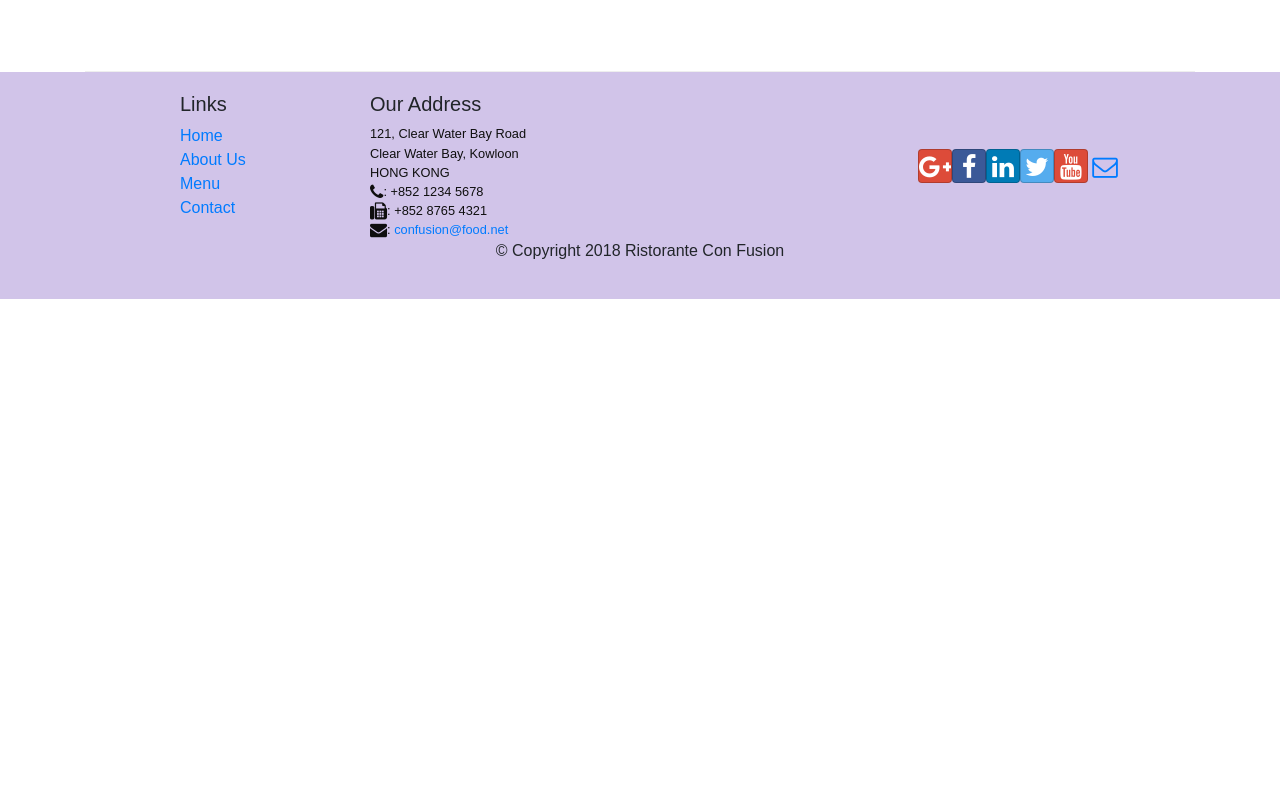
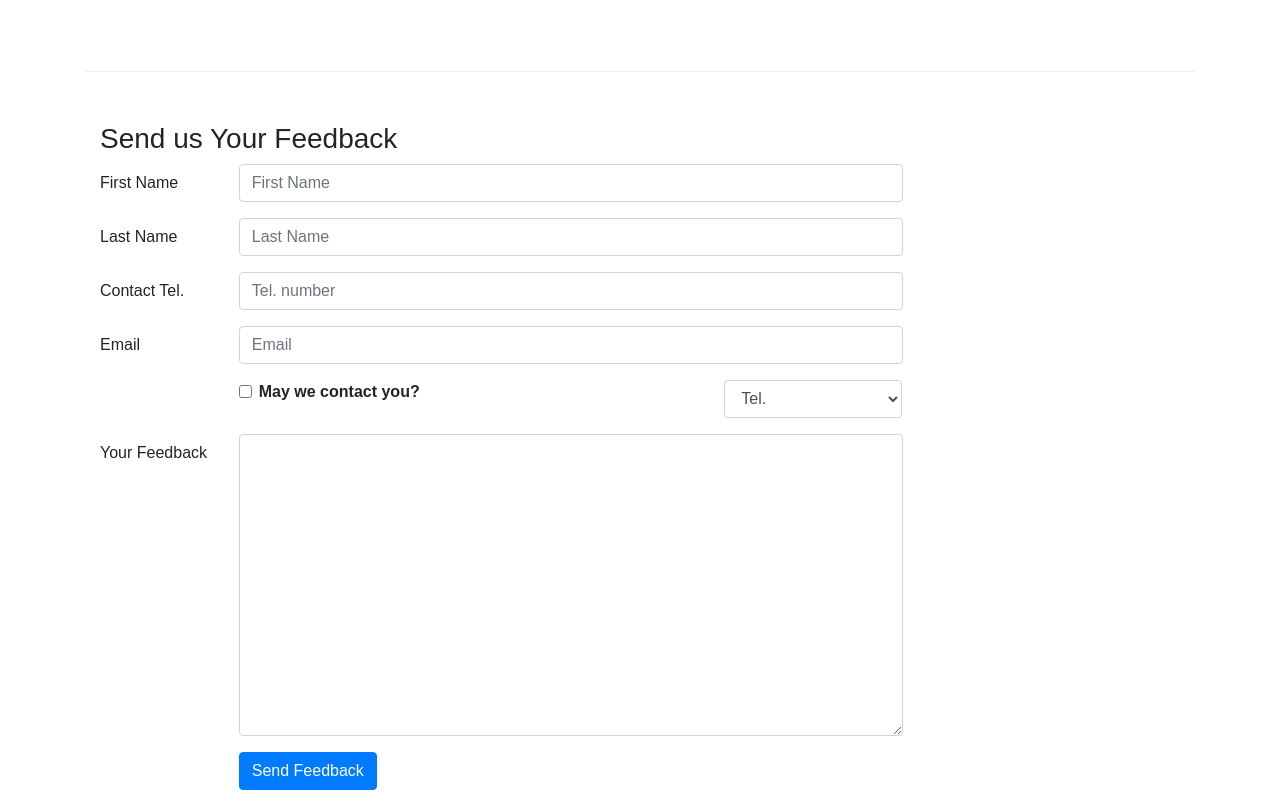
Before and after one commit to suzanpaudel/conFusion-React, a React (Create React App) app: page /contactus in a window 1280 px wide. Shown: the part 800-1600 px from the top of the page. Before the commit the page ends 1099 px from the top, so only its background shows below. Built offline with nearby package versions, Linux system fonts and the light colour scheme.

Commit message:
Controlled Forms

```diff
--- a/package.json
+++ b/package.json
@@ -9,9 +9,11 @@
     "react": "^16.13.1",
     "react-dom": "^16.13.1",
     "react-popper": "^0.9.2",
+    "react-redux": "^5.0.7",
     "react-router-dom": "^4.2.2",
     "react-scripts": "1.1.5",
-    "reactstrap": "^5.0.0"
+    "reactstrap": "^5.0.0",
+    "redux": "^3.7.2"
   },
   "scripts": {
     "start": "react-scripts start",
--- a/src/components/ContactComponent.js
+++ b/src/components/ContactComponent.js
@@ -1,7 +1,47 @@
-import React from 'react';
-import { Breadcrumb, BreadcrumbItem } from 'reactstrap';
+import React, { Component } from 'react';
+import {
+  Breadcrumb,
+  BreadcrumbItem,
+  Button,
+  Form,
+  FormGroup,
+  Label,
+  Input,
+  Col,
+} from 'reactstrap';
 import { Link } from 'react-router-dom';
-function Contact(props) {
+class Contact extends Component {
+  constructor(props) {
+    super(props);
+    this.state = {
+      firstname: '',
+      lastname: '',
+      telnum: '',
+      email: '',
+      agree: false,
+      contactType: 'Tel.',
+      message: '',
+    };
+    this.handleInputChange = this.handleInputChange.bind(this);
+    this.handleSubmit = this.handleSubmit.bind(this);
+  }
+
+  handleInputChange(event) {
+    const target = event.target;
+    const value = target.type === 'checkbox' ? target.checked : target.value;
+    const name = target.name;
+
+    this.setState({
+      [name]: value,
+    });
+  }
+
+  handleSubmit(event) {
+    console.log('Current State is: ' + JSON.stringify(this.state));
+    alert('Current State is: ' + JSON.stringify(this.state));
+    event.preventDefault();
+  }
+  render() {
     return (
       <div className='container'>
         <div className='row'>
@@ -62,8 +102,126 @@
             </div>
           </div>
         </div>
+        <div className='row row-content'>
+          <div className='col-12'>
+            <h3>Send us Your Feedback</h3>
+          </div>
+          <div className='col-12 col-md-9'>
+            <Form onSubmit={this.handleSubmit}>
+              <FormGroup row>
+                <Label htmlFor='firstname' md={2}>
+                  First Name
+                </Label>
+                <Col md={10}>
+                  <Input
+                    type='text'
+                    id='firstname'
+                    name='firstname'
+                    placeholder='First Name'
+                    value={this.state.firstname}
+                    onChange={this.handleInputChange}
+                  />
+                </Col>
+              </FormGroup>
+              <FormGroup row>
+                <Label htmlFor='lastname' md={2}>
+                  Last Name
+                </Label>
+                <Col md={10}>
+                  <Input
+                    type='text'
+                    id='lastname'
+                    name='lastname'
+                    placeholder='Last Name'
+                    value={this.state.lastname}
+                    onChange={this.handleInputChange}
+                  />
+                </Col>
+              </FormGroup>
+              <FormGroup row>
+                <Label htmlFor='telnum' md={2}>
+                  Contact Tel.
+                </Label>
+                <Col md={10}>
+                  <Input
+                    type='tel'
+                    id='telnum'
+                    name='telnum'
+                    placeholder='Tel. number'
+                    value={this.state.telnum}
+                    onChange={this.handleInputChange}
+                  />
+                </Col>
+              </FormGroup>
+              <FormGroup row>
+                <Label htmlFor='email' md={2}>
+                  Email
+                </Label>
+                <Col md={10}>
+                  <Input
+                    type='email'
+                    id='email'
+                    name='email'
+                    placeholder='Email'
+                    value={this.state.email}
+                    onChange={this.handleInputChange}
+                  />
+                </Col>
+              </FormGroup>
+              <FormGroup row>
+                <Col md={{ size: 6, offset: 2 }}>
+                  <FormGroup check>
+                    <Label check>
+                      <Input
+                        type='checkbox'
+                        name='agree'
+                        checked={this.state.agree}
+                        onChange={this.handleInputChange}
+                      />{' '}
+                      <strong>May we contact you?</strong>
+                    </Label>
+                  </FormGroup>
+                </Col>
+                <Col md={{ size: 3, offset: 1 }}>
+                  <Input
+                    type='select'
+                    name='contactType'
+                    value={this.state.contactType}
+                    onChange={this.handleInputChange}
+                  >
+                    <option>Tel.</option>
+                    <option>Email</option>
+                  </Input>
+                </Col>
+              </FormGroup>
+              <FormGroup row>
+                <Label htmlFor='message' md={2}>
+                  Your Feedback
+                </Label>
+                <Col md={10}>
+                  <Input
+                    type='textarea'
+                    id='message'
+                    name='message'
+                    rows='12'
+                    value={this.state.message}
+                    onChange={this.handleInputChange}
+                  ></Input>
+                </Col>
+              </FormGroup>
+              <FormGroup row>
+                <Col md={{ size: 10, offset: 2 }}>
+                  <Button type='submit' color='primary'>
+                    Send Feedback
+                  </Button>
+                </Col>
+              </FormGroup>
+            </Form>
+          </div>
+        </div>
       </div>
     );
   }
+}
 
 export default Contact;
```
Also changed, not shown: 1 other file (tests, documents, lock files or other folders). Lines whose indentation alone changed are shown as unchanged.
